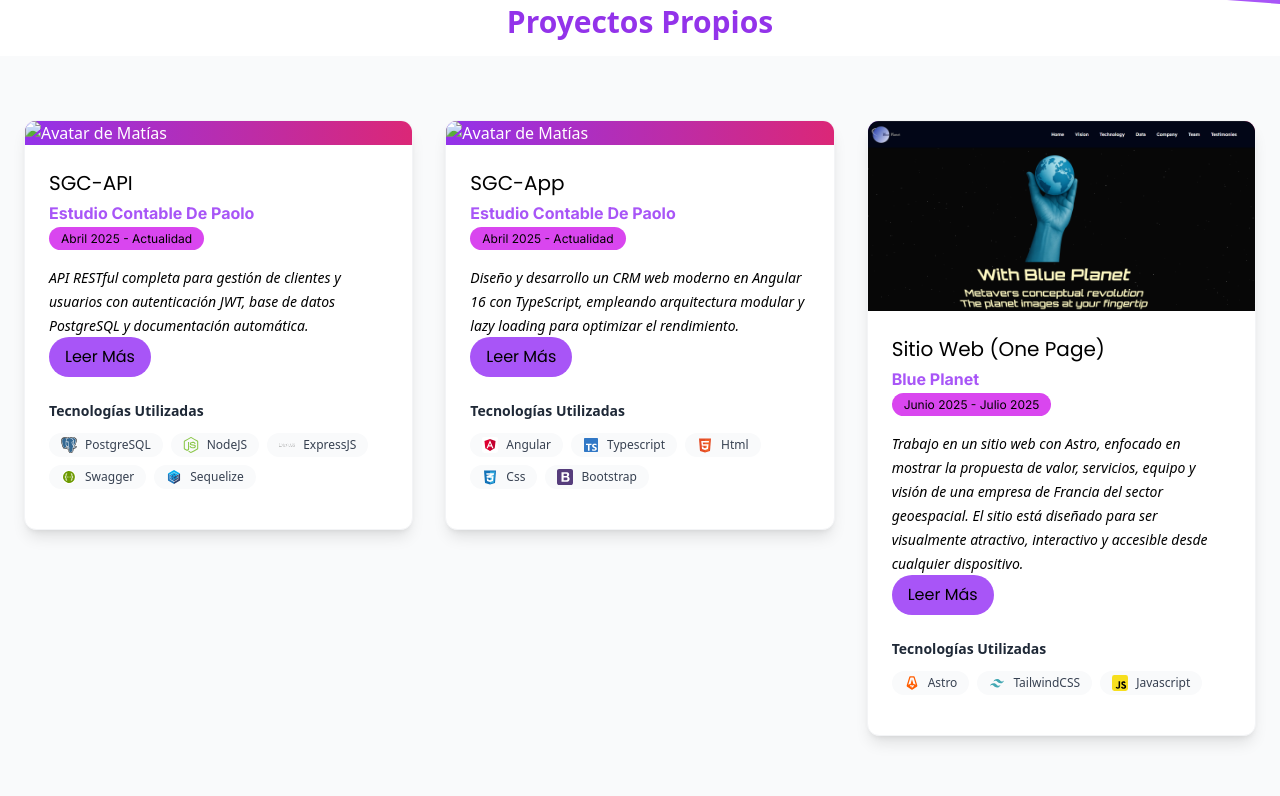
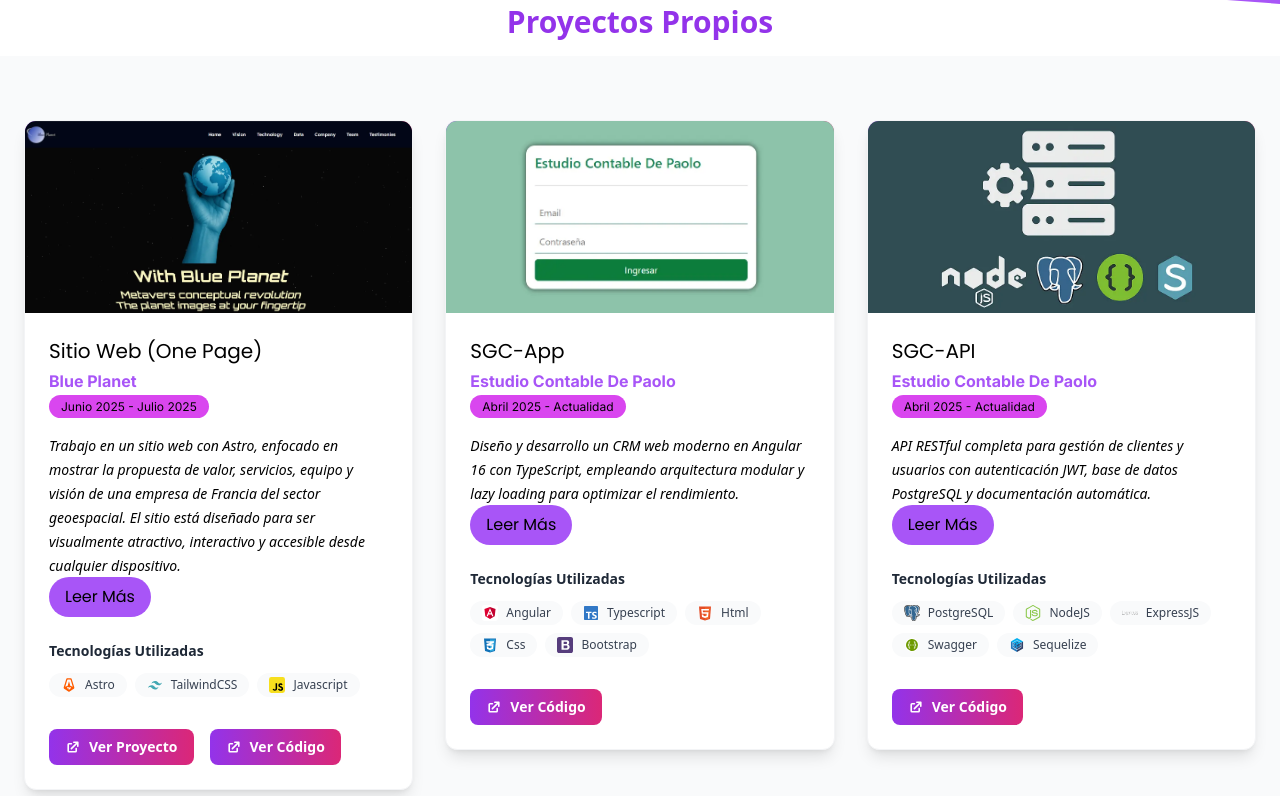
Before and after one commit to matiasmicchele09/portfolio-matias-micchele, an Astro site: page / in a window 1280 px wide. Shown: the part 1884-2680 px from the top of the page. Built offline with nearby package versions, Linux system fonts and the light colour scheme; Astro itself is replaced by a stand-in of ours.

Commit message:
modificaciones varias a la cards

```diff
--- a/src/components/Projects.astro
+++ b/src/components/Projects.astro
@@ -9,11 +9,15 @@ interface Props {
         client: string;
         name: string;
         img:string,
+        alt: string;
         description: string;
         duration: string;
         keypoints: string;
         technologies: Record<string, string>;
         link: string;
+        textLink: string;
+        repository: string;
+        textRepository: string;
       }>;
     };
   };
@@ -38,8 +42,8 @@ const { projects } = es;
         <div data-aos="zoom-in" data-aos-delay={index * 100}>
           <div class="bg-white rounded-xl shadow-lg hover:shadow-2xl transition-all duration-300 transform hover:-translate-y-2 border border-gray-100 overflow-hidden group">
              {/* Header con gradiente  */}
-            <div class="bg-gradient-to-r from-purple-600 to-pink-600 text-white">
-              <img src={project.img} alt="Avatar de Matías" class="w-full h-full  object-contain " />
+            <div class="bg-gradient-to-r from-purple-600 to-pink-600 text-white w-full h-48 flex items-center justify-center">
+            <img src={project.img} alt={project.img} class="w-full h-full object-cover mx-auto" />
           </div>
 
              {/* Contenido  */}
@@ -81,8 +85,8 @@ const { projects } = es;
                 </div>
 
                 {/* Botón de enlace */}
-                {/* {project.link && (
-                  <div class="pt-4 border-t border-gray-100">
+                <div class="flex gap-4 pt-4">
+  {project.link && (
     <a
       href={project.link}
       target="_blank"
@@ -93,10 +97,24 @@ const { projects } = es;
         <path d="M11 3a1 1 0 100 2h2.586l-6.293 6.293a1 1 0 101.414 1.414L15 6.414V9a1 1 0 102 0V4a1 1 0 00-1-1h-5z"></path>
         <path d="M5 5a2 2 0 00-2 2v8a2 2 0 002 2h8a2 2 0 002-2v-3a1 1 0 10-2 0v3H5V7h3a1 1 0 000-2H5z"></path>
       </svg>
-                      Ver Proyecto
+      {project.textLink}
     </a>
+  )}
+  {project.repository && (
+    <a
+      href={project.repository}
+      target="_blank"
+      rel="noopener noreferrer"
+      class="inline-flex items-center px-4 py-2 bg-gradient-to-r from-purple-600 to-pink-600 text-white text-sm font-semibold rounded-lg hover:from-purple-700 hover:to-pink-700 transition-all duration-200 transform hover:scale-105"
+    >
+      <svg class="w-4 h-4 mr-2" fill="currentColor" viewBox="0 0 20 20">
+        <path d="M11 3a1 1 0 100 2h2.586l-6.293 6.293a1 1 0 101.414 1.414L15 6.414V9a1 1 0 102 0V4a1 1 0 00-1-1h-5z"></path>
+        <path d="M5 5a2 2 0 00-2 2v8a2 2 0 002 2h8a2 2 0 002-2v-3a1 1 0 10-2 0v3H5V7h3a1 1 0 000-2H5z"></path>
+      </svg>
+      {project.textRepository}
+    </a>
+  )}
 </div>
-                )} */}
               </div>
             </div>
 
--- a/src/languages/es.json
+++ b/src/languages/es.json
@@ -42,9 +42,49 @@
         "title":"Proyectos Propios",
         "project":[
             {
+                "client": "Blue Planet",
+                "name": "Sitio Web (One Page)",
+                "img":"/images/blue-planet.webp",
+                "alt":"Sitio Web Blue Planet",
+                "description": "Trabajo en un sitio web con Astro, enfocado en mostrar la propuesta de valor, servicios, equipo y visión de una empresa de Francia del sector geoespacial. El sitio está diseñado para ser visualmente atractivo, interactivo y accesible desde cualquier dispositivo.",
+                "duration":"Junio 2025 - Julio 2025",
+                "keypoints":"<li>Participo de reuniones, en inglés, con el cliente donde se define el UI de las secciones que integran la web, como asi el tipo de información que debe ir en cada una.</li><li>Desarrollo el sitio web (one page) corporativo con Astro y JavaScript, aplicando una arquitectura de componentes modular para un sitio estático de alto rendimiento.</li><li>Implemento estilos con Tailwind CSS.</li><li>Incorporo micro-interacciones y animaciones avanzadas (efecto máquina de escribir, transiciones suaves, Animation On Scroll (AOS)) para enriquecer la UX.</li><li>Optimizo la performance usando lazy loading, formatos de imagen WebP y una estructura de carpetas clara y documentada.</li><li>Potencio el SEO mediante una estructura semántica, metadatos adecuados y configuración de rutas estáticas.</li><li>Gestiono dependencias con npm y mantengo el repositorio en GitHub ordenado, con versionado y documentación de configuración y scripts.</li>",
+                "technologies":{
+                    "astro":"/svg/Astro.svg",
+                    "tailwindCSS":"/svg/TailwindCSS.svg",
+                    "javascript":"/svg/Javascript.svg"
+                },
+                "link":"https://www.blueplanet-sat.com/",
+                "textLink":"Ver Proyecto",
+                "repository":"https://github.com/blueplanet-sat/bplanet-template",
+                "textRepository":"Ver Código"
+            },
+             {
+                "client": "Estudio Contable De Paolo",
+                "name": "SGC-App",
+                "img":"/images/frontend-app.webp",
+                "alt":"App Estudio Contable De Paolo",
+                "description": "Diseño y desarrollo un CRM web moderno en Angular 16 con TypeScript, empleando arquitectura modular y lazy loading para optimizar el rendimiento.",
+                "duration":"Abril 2025 - Actualidad",
+                "keypoints":"<li>Implemento un CRUD completo para clientes, provincias, bancos y condiciones fiscales, garantizando la integridad y consistencia de los datos.</li><li>Construyo un dashboard interactivo con Chart.js para mostrar KPI y métricas en tiempo real, facilitando el análisis de datos.</li><li>Aseguro la protección de rutas y sesiones mediante un sistema de autenticación robusto con guards, interceptors HTTP y validación de sesiones.</li><li>Aplico programación reactiva con RxJS (BehaviorSubject) para la gestión de estado y el manejo eficiente de flujos de datos asincrónicos.</li><li>Desarrollo una interfaz responsive usando Bootstrap 5 y SweetAlert2 para notificaciones personalizadas, ofreciendo una experiencia de usuario fluida en distintos dispositivos.</li><li>Centralizo el manejo de errores y logging con interceptors HTTP, mejorando la trazabilidad y el debugging.</li><li>Escribo pruebas unitarias e integrales con Jasmine y Karma, reforzando la calidad y estabilidad del sistema.</li><li>Adopto buenas prácticas de código limpio, separación de responsabilidades y documentación, facilitando la escalabilidad y mantenibilidad del proyecto.</li><li>Versiono y gestiono todo el código en GitHub, manteniendo documentación y control de versiones para asegurar trazabilidad.</li>",
+                "technologies":{
+                    "angular":"/svg/Angular.svg",
+                    "typescript":"/svg/TypeScript.svg",
+                    "html":"/svg/HTML.svg",
+                    "css":"/svg/CSS.svg",
+                    "bootstrap":"/svg/Bootstrap.svg"
+                },
+                "link":"",
+                "textLink":"Ver Proyecto",
+                "repository":"https://github.com/matiasmicchele09/SGC-App",
+                "textRepository":"Ver Código"
+
+            },
+            {
                 "client": "Estudio Contable De Paolo",
                 "name": "SGC-API",
-                "img":"",
+                "img":"/images/img-backend.webp",
+                "alt":"API Estudio Contable De Paolo",
                 "description": "API RESTful completa para gestión de clientes y usuarios con autenticación JWT, base de datos PostgreSQL y documentación automática.",
                 "duration":"Abril 2025 - Actualidad",
                 "keypoints":"<li>Diseño e implemento una API RESTful en Node.js y Express.js para la gestión de clientes, usuarios (con roles y permisos), bancos, provincias y otras entidades clave.</li><li>Modelo y gestiono la base de datos en PostgreSQL utilizando Sequelize ORM, definiendo relaciones complejas y migraciones automáticas.</li><li>Aseguro la autenticación y autorización con JWT y bcrypt, desarrollando middleware personalizado para validación de tokens y gestión segura de cookies.</li><li>Documento automáticamente la API con Swagger.</li><li>Aplico arquitectura MVC y patrón middleware, modularizando rutas, controladores y modelos para maximizar la escalabilidad y la mantenibilidad del código.</li><li>Configuro entornos de ejecución (dev, prod, test) mediante dotenv y scripts npm, garantizando consistencia en variables de entorno y flujos de despliegue.</li><li>Implemento buenas prácticas de código limpio, seguridad (cifrado de contraseñas y validación de tokens) y documentación, asegurando un sistema robusto y fácilmente extensible.</li><li>Versiono y gestiono todo el código en GitHub, manteniendo documentación y control de versiones para asegurar trazabilidad.</li>",
@@ -55,37 +95,10 @@
                     "swagger": "/svg/Swagger.svg",
                     "sequelize":"/svg/Sequelize.svg"
                 },
-                "link":""
-            },
-            {
-                "client": "Estudio Contable De Paolo",
-                "name": "SGC-App",
-                "description": "Diseño y desarrollo un CRM web moderno en Angular 16 con TypeScript, empleando arquitectura modular y lazy loading para optimizar el rendimiento.",
-                "duration":"Abril 2025 - Actualidad",
-                "keypoints":"<li>Implemento un CRUD completo para clientes, provincias, bancos y condiciones fiscales, garantizando la integridad y consistencia de los datos.</li><li>Construyo un dashboard interactivo con Chart.js para mostrar KPI y métricas en tiempo real, facilitando el análisis de datos.</li><li>Aseguro la protección de rutas y sesiones mediante un sistema de autenticación robusto con guards, interceptors HTTP y validación de sesiones.</li><li>Aplico programación reactiva con RxJS (BehaviorSubject) para la gestión de estado y el manejo eficiente de flujos de datos asincrónicos.</li><li>Desarrollo una interfaz responsive usando Bootstrap 5 y SweetAlert2 para notificaciones personalizadas, ofreciendo una experiencia de usuario fluida en distintos dispositivos.</li><li>Centralizo el manejo de errores y logging con interceptors HTTP, mejorando la trazabilidad y el debugging.</li><li>Escribo pruebas unitarias e integrales con Jasmine y Karma, reforzando la calidad y estabilidad del sistema.</li><li>Adopto buenas prácticas de código limpio, separación de responsabilidades y documentación, facilitando la escalabilidad y mantenibilidad del proyecto.</li><li>Versiono y gestiono todo el código en GitHub, manteniendo documentación y control de versiones para asegurar trazabilidad.</li>",
-                "technologies":{
-                    "angular":"/svg/Angular.svg",
-                    "typescript":"/svg/TypeScript.svg",
-                    "html":"/svg/HTML.svg",
-                    "css":"/svg/CSS.svg",
-                    "bootstrap":"/svg/Bootstrap.svg"
-                },
-                "link":""
-            },
-            {
-                "client": "Blue Planet",
-                "name": "Sitio Web (One Page)",
-                "img":"/images/blue-planet.png",
-                "description": "Trabajo en un sitio web con Astro, enfocado en mostrar la propuesta de valor, servicios, equipo y visión de una empresa de Francia del sector geoespacial. El sitio está diseñado para ser visualmente atractivo, interactivo y accesible desde cualquier dispositivo.",
-                "duration":"Junio 2025 - Julio 2025",
-                "keypoints":"<li>Participo de reuniones, en inglés, con el cliente donde se define el UI de las secciones que integran la web, como asi el tipo de información que debe ir en cada una.</li><li>Desarrollo el sitio web (one page) corporativo con Astro y JavaScript, aplicando una arquitectura de componentes modular para un sitio estático de alto rendimiento.</li><li>Implemento estilos con Tailwind CSS.</li><li>Incorporo micro-interacciones y animaciones avanzadas (efecto máquina de escribir, transiciones suaves, Animation On Scroll (AOS)) para enriquecer la UX.</li><li>Optimizo la performance usando lazy loading, formatos de imagen WebP y una estructura de carpetas clara y documentada.</li><li>Potencio el SEO mediante una estructura semántica, metadatos adecuados y configuración de rutas estáticas.</li><li>Gestiono dependencias con npm y mantengo el repositorio en GitHub ordenado, con versionado y documentación de configuración y scripts.</li>",
-                "technologies":{
-                    "astro":"/svg/Astro.svg",
-                    "tailwindCSS":"/svg/TailwindCSS.svg",
-                    "javascript":"/svg/Javascript.svg"
-                },
-                "link":"https://www.blueplanet-sat.com/",
-                "repository":"https://github.com/blueplanet-sat/bplanet-template"
+                "link":"",
+                "textLink":"Ver Proyecto",
+                "repository":"https://github.com/matiasmicchele09/APIRest---SGC",
+                "textRepository":"Ver Código"
             }
         ],
         "textButton":"Leer Más",
```
Also changed, not shown: public/images/blue-planet.png (deleted), public/images/blue-planet.webp (added), public/images/frontend-app.webp (added), public/images/img-backend.webp (added). Lines whose indentation alone changed are shown as unchanged.
